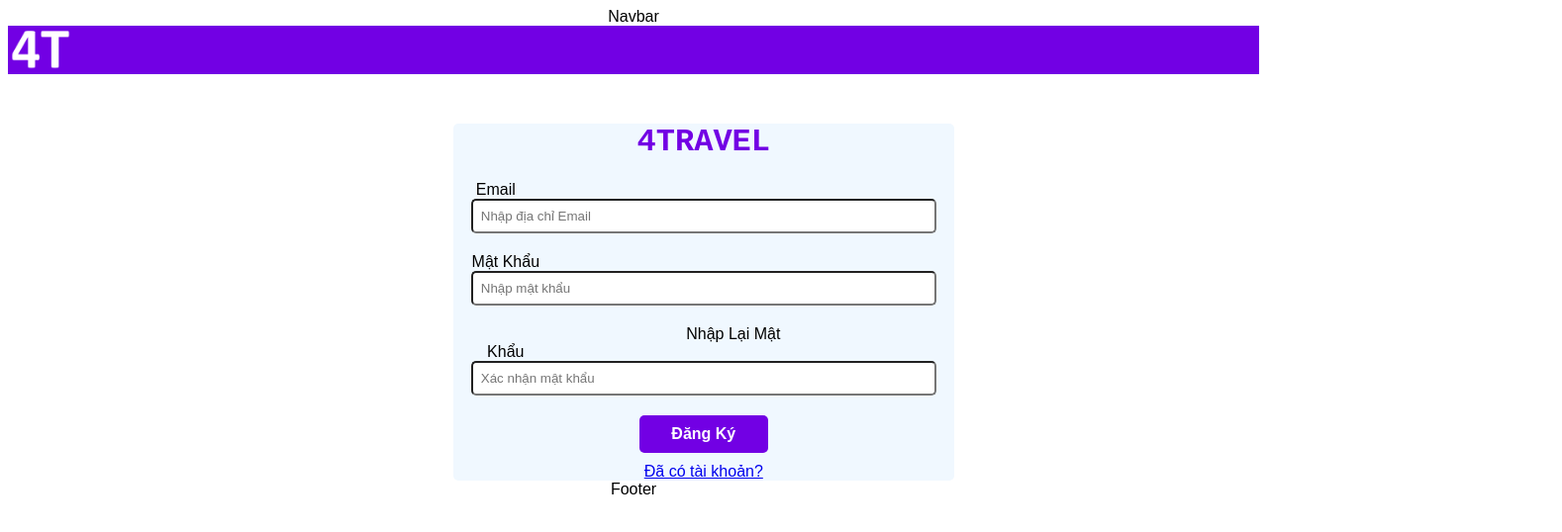
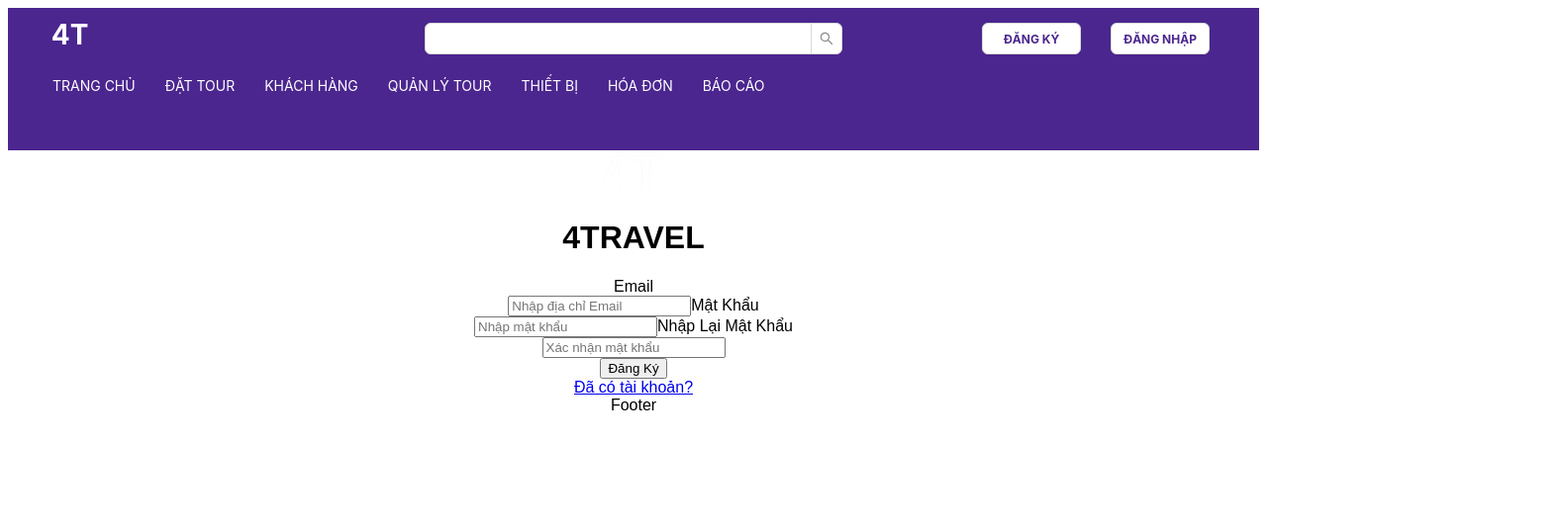
Before and after one commit to pt-tu/4Travel, a React (Create React App) app: page /dang-ky in a window 1280 px wide. Shown: the top 538 px of the page at 99% size, 1578 px wide, since content can reach past the window. Built offline with nearby package versions, Linux system fonts and the light colour scheme.

Commit message:
merge, fix homepage and navigate

```diff
--- a/src/App.css
+++ b/src/App.css
@@ -36,3 +36,9 @@
     transform: rotate(360deg);
   }
 }
+
+.navbutton{
+  color: white;
+  background-color: transparent;
+  border:none;
+}
--- a/src/App.tsx
+++ b/src/App.tsx
@@ -15,12 +15,18 @@ import TourManagement from "./pages/Task2/TourManagement";
 import AddCustomer from "./pages/Task3/AddCustomer";
 import AddTour from "./pages/Task3/AddTour";
 import ConfirmBooking from "./pages/Task3/ConfirmBooking";
+import { ConfigProvider } from "antd";
 
 function App() {
   return (
+    <ConfigProvider
+      theme={{
+        token: {},
+      }}
+    >
       <div className="App">
+        <Router>
           <Navbar />
-      <Router>
           <Routes>
             <Route path="/" element={<HomePage />} />
             <Route path="/dang-nhap" element={<Login />} />
@@ -35,9 +41,10 @@ function App() {
             <Route path="/them-moi-tour" element={<AddTour />} />
             <Route path="/xac-nhan-dat-tour" element={<ConfirmBooking />} />
           </Routes>
+          <Footer />
         </Router>
-      <Footer />
       </div>
+    </ConfigProvider>
   );
 }
 
--- a/src/components/Navbar.tsx
+++ b/src/components/Navbar.tsx
@@ -1,7 +1,88 @@
+import { Button, Col, Row } from "antd";
+import Search from "antd/es/input/Search";
 import React from "react";
+import { Link } from "react-router-dom";
 
 function Navbar() {
-  return <div>Navbar</div>;
+  return (
+    <div
+      style={{
+        height: "18vh",
+        backgroundColor: "#4B268F",
+      }}
+    >
+      <Row>
+        <Col span={2}>
+          <Link to="/">
+            <h1 style={{ color: "white", marginLeft: 20, marginTop: 10 }}>
+              4T
+            </h1>
+          </Link>
+        </Col>
+        <Col offset={6} span={8}>
+          <Search style={{ width: "100%", color: "white", marginTop: 15 }} />
+        </Col>
+        <Col
+          span={8}
+          style={{
+            marginTop: 15,
+            display: "flex",
+            justifyContent: "end",
+          }}
+        >
+          <Link to="/dang-ky">
+            <Button
+              style={{
+                color: "#4B268F",
+                width: 100,
+                fontSize: 12,
+                fontWeight: "bold",
+              }}
+            >
+              ĐĂNG KÝ
+            </Button>
+          </Link>
+          <Link to="/dang-nhap">
+            <Button
+              style={{
+                marginLeft: 30,
+                fontWeight: "bold",
+                width: 100,
+                color: "#4B268F",
+                fontSize: 12,
+                marginRight: 50,
+              }}
+            >
+              ĐĂNG NHẬP
+            </Button>
+          </Link>
+        </Col>
+      </Row>
+      <div style={{ display: "flex", justifyContent: "start", marginLeft: 30 }}>
+        <Link to="/">
+          <Button className="navbutton">TRANG CHỦ</Button>
+        </Link>
+        <Link to="/dat-tour">
+          <Button className="navbutton">ĐẶT TOUR</Button>
+        </Link>
+        <Link to="/danh-sach-khach-hang">
+          <Button className="navbutton">KHÁCH HÀNG</Button>
+        </Link>
+        <Link to="/quan-ly-tour">
+          <Button className="navbutton">QUẢN LÝ TOUR</Button>
+        </Link>
+        <Link to="/danh-sach-nguon-luc">
+          <Button className="navbutton">THIẾT BỊ</Button>
+        </Link>
+        <Link to="">
+          <Button className="navbutton">HÓA ĐƠN</Button>
+        </Link>
+        <Link to="">
+          <Button className="navbutton">BÁO CÁO</Button>
+        </Link>
+      </div>
+    </div>
+  );
 }
 
 export default Navbar;
--- a/src/pages/Task1/HomePage.tsx
+++ b/src/pages/Task1/HomePage.tsx
@@ -1,280 +1,167 @@
 import React from "react";
-import "./HomePage.css"
-import Logo4T from "../../images/logo4T.png";
-import BackgroundBitexco from "../../images/background Bitexco.png"
-import FTRAVEL from "../../images/4 TRAVEL.png"
-import LONGTEXT from "../../images/Long text.png"
-import LocationIcon from "../../images/OIP-removebg-preview (1) 3.png"
-import DLMienTrung from "../../images/bn_231101_DL AmThucMienTrung_1.webp"
-import DLMienBac from "../../images/bn_231019_BannerWeb_MienBac-04.webp"
-import DLDubai from "../../images/bn_230928_Dubai 412x309px.webp"
-import TPHCM from "../../images/hcm city.jpg"
-import VungTau from "../../images/bds-vungtau-1514295777.jpg"
-import HaNoi from "../../images/hanoi.jpg"
-import DaLat from "../../images/Da-Lat-City.jpg"
-import HoiAn from "../../images/hoian.jpg"
-import SixIcons from "../../images/6Icons.png"
+import "./HomePage.css";
 
+import DLMienTrung from "../../images/bn_231101_DL AmThucMienTrung_1.webp";
+import DLMienBac from "../../images/bn_231019_BannerWeb_MienBac-04.webp";
+import DLDubai from "../../images/bn_230928_Dubai 412x309px.webp";
+import TPHCM from "../../images/hcm city.jpg";
+import VungTau from "../../images/bds-vungtau-1514295777.jpg";
+import HaNoi from "../../images/hanoi.jpg";
+import DaLat from "../../images/Da-Lat-City.jpg";
+import HoiAn from "../../images/hoian.jpg";
+import SixIcons from "../../images/6Icons.png";
+import { Button, Col, Input, Row } from "antd";
+import { Link } from "react-router-dom";
 
 export default function HomePage() {
+  const bgitem: React.CSSProperties = {
+    width: "100%",
+    height: 250,
+  };
+  const textitem: React.CSSProperties = {
+    position: "absolute",
+    color: "white",
+    fontSize: 18,
+    paddingLeft: 12,
+    marginTop: 12,
+    textShadow: "0px 0px 3px #000",
+    fontWeight: 600,
+  };
   return (
-    <div
-      id="HomePageRoot"
-      className="DivHomePage">
+    <div>
+      <div>
+        <div className="DivBG">
+          <h1
+            style={{
+              color: "white",
+              margin: 0,
+              marginTop: 35,
+              fontSize: 30,
+              marginBottom: 0,
+            }}
+          >
+            4 TRAVEL
+          </h1>
+          <h2
+            style={{
+              color: "white",
+              marginTop: 30,
+              marginBottom: 0,
+              fontSize: 18,
+            }}
+          >
+            Giúp kỳ nghỉ của bạn ý nghĩa và trọn vẹn
+          </h2>
 
-      <div className="DivHeader">
-
-        <div className="Div3ElementsHeader">
-
-          <div className="DivLogo">
-            <img
-              src={Logo4T}
-              alt="Logo"
-              className="LogoImg" />
+          <Link to="/dat-tour">
+            <Button
+              style={{
+                marginTop: 30,
+                fontSize: 15,
+                backgroundColor: "#4B268F",
+                color: "white",
+                border: "none",
+                display: "flex",
+                justifyContent: "center",
+                alignItems: "center",
+                padding: 20,
+                borderRadius: 10,
+              }}
+            >
+              ĐẶT TOUR NGAY
+            </Button>
+          </Link>
         </div>
 
-          <div className="DivInput">
-            <input className="InputEnterPlace"
-              type="text"
-              placeholder="Nhập điểm đến bạn muốn" />
+        <div style={{ marginLeft: 35, marginRight: 35 }}>
+          <h2 style={{ fontSize: 18, textAlign: "start" }}>ƯU ĐÃI CHO BẠN</h2>
+          <div style={{ display: "flex", alignItems: "start" }}>
+            <Row gutter={12}>
+              <Col span={8}>
+                <img src={DLMienTrung} style={{ width: "100%" }} />
+              </Col>
+              <Col span={8}>
+                <img src={DLMienBac} style={{ width: "100%" }} />
+              </Col>
+              <Col span={8}>
+                <img src={DLDubai} style={{ width: "100%" }} />
+              </Col>
+            </Row>
           </div>
-
-          <div className="DivTwoBtn">
-            <nav className="NavTwoBtn">
-              <button className="BtnHightlightBackGround BtnSignUp">
-                ĐĂNG KÝ
-              </button>
-              <button className="BtnHightlightBackGround BtnLogin">
-                ĐĂNG NHẬP
-              </button>
-            </nav>
-          </div>
-
-        </div>
-
-        <div className="DivSeventBtn">
-          <nav className="NavSevenBtn">
-
-            <button className="BtnHightlightBorder BtnHomePage">
-              TRANG CHỦ
-            </button>
-            <button className="BtnHightlightBorder BtnBookTour">
-              ĐẶT TOUR
-            </button>
-            <button className="BtnHightlightBorder BtnCustomer">
-              KHÁCH HÀNG
-            </button>
-            <button className="BtnHightlightBorder BtnManageTour">
-              QUẢN LÝ TOUR
-            </button>
-            <button className="BtnHightlightBorder BtnDevices">
-              THIẾT BỊ
-            </button>
-            <button className="BtnHightlightBorder BtnInvoice">
-              HOÁ ĐƠN
-            </button>
-            <button className="BtnHightlightBorder BtnReport">
-              BÁO CÁO
-            </button>
-          </nav>
-        </div>
-
-      </div>
-
-      <div className="DivSecondHeader">
-
-        <div className="DivBG">
-          <img
-            src={BackgroundBitexco}
-            alt="BG0"
-            className="BGImg" />
-
-          <div className="Div4TRAVEL">
-            <img
-              src={FTRAVEL}
-              alt="BG1"
-              className="FTRAVELImg" />
-          </div>
-
-          <div className="DivLongText">
-            <img
-              src={LONGTEXT}
-              alt="BG2"
-              className="LONGTEXTImg" />
-          </div>
-
-          <div className="DivBtnBookTourNow">
-            <button className="BtnHightlightBorder BtnBookTourNow">
-              ĐẶT TOUR NGAY
-            </button>
-          </div>
-
-        </div>
-
-        <div className="Div">
-
-          <div className="flex flex-wrap justify-center gap-4 bg-[#ffb700] p-4 rounded-md mx-4 mt-4">
-            <div className="bg-white flex items-center gap-3 p-2 rounded">
-              <img
-                src={LocationIcon}
-                alt="Location"
-                className="w-5 h-5"
-              />
-              <span className="font-semibold text-gray-700">Điểm đi</span>
-            </div>
-            <div className="bg-white flex items-center gap-3 p-2 rounded">
-              <img
-                src={LocationIcon}
-                alt="Location"
-                className="w-5 h-5"
-              />
-              <span className="font-semibold text-gray-700">Điểm đến</span>
-            </div>
-            <div className="bg-white flex items-center gap-3 p-2 rounded">
-              <img
-                src="https://file.rendit.io/n/uSj9qCGf6kwGD6YR3pAl.png"
-                alt="Calendar"
-                className="w-5 h-5"
-              />
-              <span className="font-semibold text-gray-700">Ngày bắt đầu</span>
-            </div>
-            <div className="bg-white flex items-center gap-3 p-2 rounded">
-              <img
-                src="https://file.rendit.io/n/uSj9qCGf6kwGD6YR3pAl.png"
-                alt="Calendar"
-                className="w-5 h-5"
-              />
-              <span className="font-semibold text-gray-700">Ngày kết thúc</span>
-            </div>
-            <button className="py-2 px-6 bg-[#4b268f] text-white rounded-lg font-bold">
-              Tìm kiếm
-            </button>
-          </div>
-
-          <section className="Section1">
-            <h2 className="text-2xl font-semibold">ƯU ĐÃI CHO BẠN</h2>
-            <div className="DivThreeImages">
-              <img
-                src={DLMienTrung}
-                alt="Deal"
-                className="Sec1Img1"
-              />
-              <img
-                src={DLMienBac}
-                alt="Deal"
-                className="Sec1Img2"
-              />
-              <img
-                src={DLDubai}
-                alt="Deal"
-                className="Sec1Img3"
-              />
-            </div>
-          </section>
-
-          <section className="Section2">
-            <h2 className="H2IntroText">
+          <h2 style={{ fontSize: 18, textAlign: "start" }}>
             ĐỊA ĐIỂM PHỔ BIẾN
           </h2>
-            <div className="Div5Images">
 
-              <div className="DivImg1AndImg2">
-                <div className="DivImg1">
-                  <img
-                    src={TPHCM}
-                    alt="Deal"
-                    className="Sec2Img Sec2Img1" />
-                  <h2 className="H2IntroImg H2IntroImg1">
-                    Thành phố Hồ Chí Minh
-                  </h2>
+          <Row gutter={12}>
+            <Col span={12}>
+              <div>
+                <p style={textitem}>Thành phố Hồ Chí Minh</p>
+                <img src={TPHCM} style={bgitem} />
               </div>
+            </Col>
+            <Col span={12}>
+              <p style={textitem}>Vũng Tàu</p>
+              <img src={VungTau} style={bgitem} />
+            </Col>
+          </Row>
+          <Row gutter={12} style={{ marginTop: 15 }}>
+            <Col span={8}>
+              <p style={textitem}>Hà Nội</p>
+              <img src={HaNoi} style={bgitem} />
+            </Col>
+            <Col span={8}>
+              <p style={textitem}>Đà Lạt</p>
+              <img src={DaLat} style={bgitem} />
+            </Col>
+            <Col span={8}>
+              <p style={textitem}>Hội An</p>
+              <img src={HoiAn} style={bgitem} />
+            </Col>
+          </Row>
 
-                <div className="DivImg2">
-                  <img
-                    src={VungTau}
-                    alt="Deal"
-                    className="Sec2Img Sec2Img2" />
-                  <h2 className="H2IntroImg H2IntroImg2">
-                    Vũng Tàu
-                  </h2>
-                </div>
-              </div>
-
-              <div className="DivImg3To5">
-
-                <div className="DivImg3">
-                  <img
-                    src={HaNoi}
-                    alt="Deal"
-                    className="Sec2Img Sec2Img3" />
-                  <h2 className="H2IntroImg H2IntroImg3">
-                    Hà Nội
-                  </h2>
-                </div>
-
-                <div className="DivImg4">
-                  <img
-                    src={DaLat}
-                    alt="Deal"
-                    className="Sec2Img Sec2Img4" />
-                  <h2 className="H2IntroImg H2IntroImg4">
-                    Đà Lạt
-                  </h2>
-                </div>
-
-                <div className="DivImg5">
-                  <img
-                    src={HoiAn}
-                    alt="Deal"
-                    className="Sec2Img Sec2Img5" />
-                  <h2 className="H2IntroImg H2IntroImg5">
-                    Hội An
-                  </h2>
-                </div>
-
-              </div>
-
-            </div>
-          </section>
-
-          <section className="Section3">
-            <h2 className="S3H2IntroText">
+          <h2 style={{ fontSize: 18, textAlign: "start" }}>
             VÌ SAO NÊN CHỌN 4TRAVEL
           </h2>
 
-            <div className="Div6Icons">
-              <img
-                src={SixIcons}
-                alt="Deal"
-                className="Sec3Img" />
+          <div>
+            <img src={SixIcons} alt="Deal" style={{ width: "100%" }} />
           </div>
-
-          </section>
-
-          <div className="DivLastEmail">
-
-            <div className="TextLeaveEmail">
+        </div>
+        <div style={{ height: "25vh", backgroundColor: "#4B268F" }}>
+          <p style={{ color: "#4B268F" }}>a</p>
+          <div style={{ color: "white", marginBottom: 20 }}>
             ĐỂ LẠI EMAIL CỦA BẠN ĐỂ NHẬN THÔNG BÁO VỀ KHUYẾN MÃI CỦA CHÚNG TÔI
           </div>
 
-            <div className="DivInputLastEmail">
-              <input className="InputLastEmail"
+          <div
+            style={{
+              display: "flex",
+              width: "40vw",
+              margin: "0 auto",
+            }}
+          >
+            <Input
+              className="InputLastEmail"
               type="text"
-                placeholder="EMAIL CỦA BẠN" />
-            </div>
-
-            <div className="DivBtnRegistry">
-              <button className="BtnRegistry">
+              placeholder="EMAIL CỦA BẠN"
+              style={{ marginRight: 20, borderRadius: 0 }}
+            />
+            <div>
+              <Button
+                style={{
+                  borderRadius: 0,
+                  backgroundColor: "#7200E4",
+                  width: 120,
+                  border: "none",
+                  color: "white",
+                }}
+              >
                 ĐĂNG KÝ
-              </button>
-            </div>
-
-          </div>
-
+              </Button>
             </div>
           </div>
-
         </div>
-
-  )
+      </div>
+    </div>
+  );
 }
--- a/src/pages/Task1/Style.css
+++ /dev/null
@@ -1,111 +0,0 @@
-.Background{
-    background-color: #7200E4;
-    width: 100%;
-}
-
-.LogoImg{
-    margin-right: 1500px;
-}
-
-.H1Travel{
-    font-family: 'Courier New', Courier, monospace;
-    font-weight: bold;
-}
-
-/*Phần trên này là phần chung của Login và Signup*/
-
-.SignUpField{
-    width: 40%;
-    border-radius: 5px;
-    background-color: aliceblue;
-    margin-left: 450px;
-    margin-top: 50px;
-}
-
-.SpanReEnterPassword{
-    margin-left: 60px;
-}
-
-.BtnSignUp{
-    width: 130px;
-    padding: 10px;
-    font-weight: bold;
-    font-size:medium;
-    background-color: #7200E4;
-    color: white;
-    border: none;
-    border-radius: 5px;
-    cursor: pointer;
-}
-
-.HasAccount{
-    margin-top: 10px;
-    font-weight: medium;
-}
-
-/*Phần trên là CSS của SignUp*/
-
-/*CSS của Login ở dưới*/
-
-.LoginField{
-    width: 40%;
-    border-radius: 5px;
-    background-color: aliceblue;
-    margin-left: 450px;
-    margin-top: 50px;
-}
-
-.SpanEmail{
-    margin-right: 420px;
-}
-
-.ForgotPass{
-    margin-top: 10px;
-    margin-bottom: 10px;
-}
-
-.anchorForgotPass{
-    color: #7200E4;
-    font-weight: bold;
-}
-
-.anchorHaventHaveUsername{
-    color: #7200E4;
-    font-weight: bold;
-}
-
-h1 {
-    color: #7200E4;
-}
-
-h2 {
-    text-align: center;
-}
-
-label {
-    display: block;
-    margin-bottom: 10px;
-}
-
-span {
-margin-right:400px;
-}
-
-input {
-    width: 450px;
-    padding: 8px;
-    margin-bottom: 10px;
-    border-radius: 5px;
-}
-
-.BtnLogin {
-    width: 100px;
-    padding: 10px;
-    font-weight: bold;
-    font-size:medium;
-    background-color: #7200E4;
-    color: white;
-    border: none;
-    border-radius: 5px;
-    cursor: pointer;
-}
```
Also changed, not shown: src/pages/Task1/HomePage.css (+13 -4 lines), src/pages/Task1/Login.tsx (+14 -19 lines), src/pages/Task1/SignUp.tsx (+6 -16 lines). Lines whose indentation alone changed are shown as unchanged.
